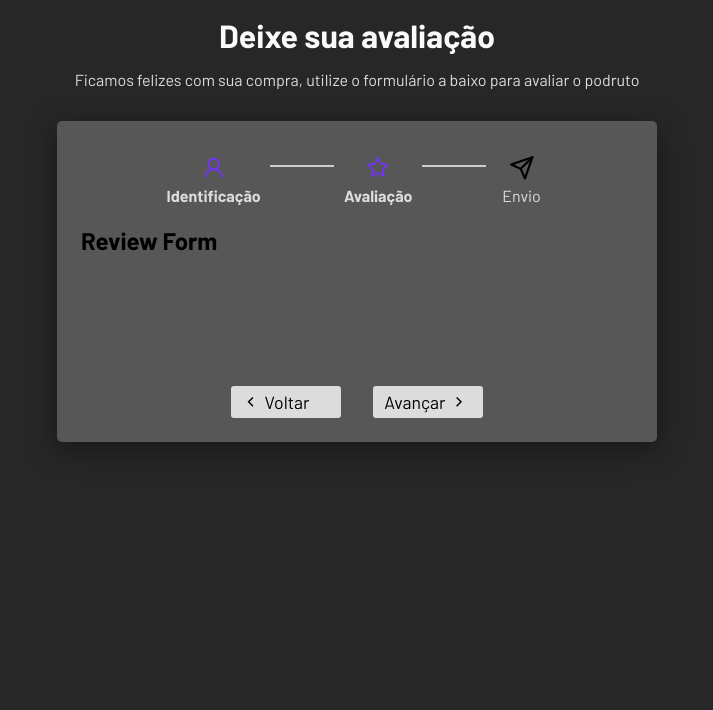
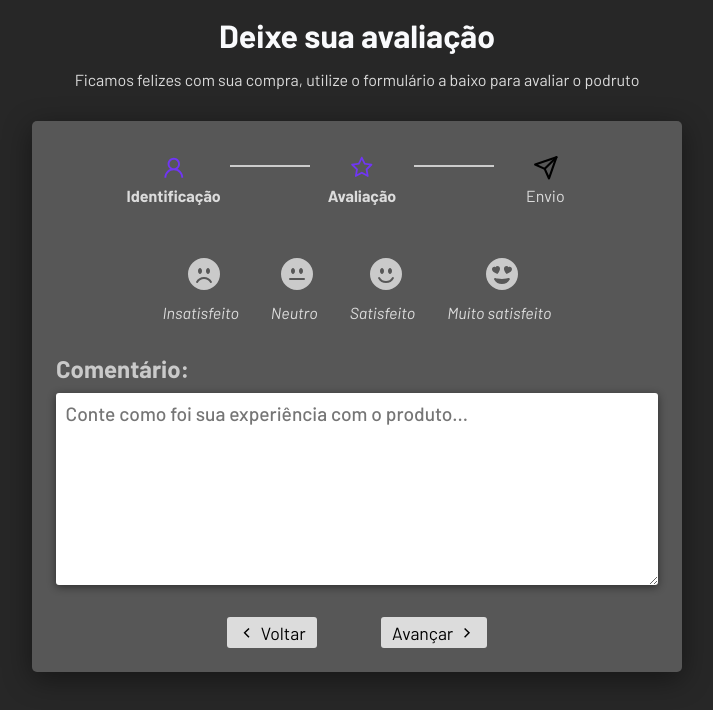
Before and after one commit to ClassEduardo/multistep_form_react, a React (Vite) app: page / in a window 1280 px wide. Both pictures are taken after typing "Sample", "name@example.com" into the empty fields and a click on the button "Avançar". Shown: the top 710 px of the page, without its empty margins (283-996 px from the left). Built offline with nearby package versions, Linux system fonts and the light colour scheme.

Commit message:
Form review completo

```diff
--- a/src/App.css
+++ b/src/App.css
@@ -16,7 +16,7 @@
 
 /* Forms */
 .form-container {
-  max-width: 600px;
+  max-width: 650px;
   margin: 0 auto;
   background-color: #575757;
   padding: 1.5rem;
@@ -65,12 +65,11 @@
 .actions {
   color: #000;
   display: flex;
-  gap: 2rem;
+  gap: 4rem;
   justify-content: center;
 }
 
 .actions button {
-  min-width: 110px;
   font-size: 1.1rem;
   padding: 0.3rem 0.7rem;
   display: flex;
--- /dev/null
+++ b/src/components/ReviewForm.css
@@ -0,0 +1,42 @@
+.score-container {
+  display: flex;
+  align-items: center;
+  flex-direction: row;
+  gap: 2rem;
+  padding: 2rem 0 2rem 0;
+  justify-content: center;
+}
+
+.score-container svg {
+  font-size: 2rem;
+  margin-left: 0.4rem;
+  cursor: pointer;
+  transition: 0.3s;
+}
+
+.score-container svg:hover {
+  fill: #7076f4;
+}
+
+.score-container input:checked ~ svg {
+  fill: #7076f4;
+}
+
+.radio-container {
+  text-align: center;
+  position: relative;
+}
+
+.radio-container input {
+  opacity: 0;
+  position: absolute;
+  top: 18px;
+  left: 57px;
+}
+
+.radio-container p {
+  font-style: italic;
+  font-weight: 400;
+  font-size: 1rem;
+  margin-top: 0.5rem;
+}
--- a/src/components/ReviewForm.jsx
+++ b/src/components/ReviewForm.jsx
@@ -1,9 +1,72 @@
+import {
+  BsFillEmojiHeartEyesFill,
+  BsFillEmojiSmileFill,
+  BsFillEmojiNeutralFill,
+  BsFillEmojiFrownFill
+} from 'react-icons/bs';
 
+import './ReviewForm.css';
 
 export default function ReviewForm() {
   return(
-    <div>
-      <h2>Review Form</h2>
+    <div className="review-form">
+      <div className=" score-container">
+        <label className="radio-container">
+          <input
+            type="radio"
+            name="review"
+            value="unsatisfied"
+            required
+          />
+          <BsFillEmojiFrownFill />
+          <p>Insatisfeito</p>
+
+        </label>
+        <label className="radio-container">
+          <input
+            type="radio"
+            name="review"
+            value="neutral"
+            required
+          />
+          <BsFillEmojiNeutralFill />
+          <p>Neutro</p>
+
+        </label>
+        <label className="radio-container">
+          <input
+            type="radio"
+            name="review"
+            value="satisfied"
+            required
+          />
+          <BsFillEmojiSmileFill />
+          <p>Satisfeito</p>
+
+        </label>
+        <label className="radio-container">
+          <input
+            type="radio"
+            name="review"
+            value="very_satisfied"
+            required
+          />
+          <BsFillEmojiHeartEyesFill />
+          <p>Muito satisfeito</p>
+        </label>
+      </div>
+
+      <div className="form-control">
+          <label htmlFor="comment">Comentário:</label>
+          <textarea
+            name="comment"
+            id="comment"
+            placeholder='Conte como foi sua experiência com o produto...'
+            required
+          ></textarea>
+        </div>
+
+
     </div>
   )
 }
--- a/src/components/Steps.css
+++ b/src/components/Steps.css
@@ -1,9 +1,9 @@
 .steps {
   display: flex;
-  gap: 4rem;
+  gap: 5rem;
   justify-content: center;
   align-items: center;
-  max-width: 400px;
+  max-width: 480px;
   margin: 0 auto;
   position: relative;
   margin-bottom: 0.7rem;
@@ -11,7 +11,7 @@
 
 .steps::after {
   content: "";
-  width: 380px;
+  width: 400px;
   border-bottom: 2px solid #ccc;
   position: absolute;
   top: 20px;
@@ -21,7 +21,7 @@
   text-align: center;
   z-index: 1;
   background-color: #575757;
-  width: 125px;
+  width: 190px;
   padding: 0.6rem;
 }
 
```
